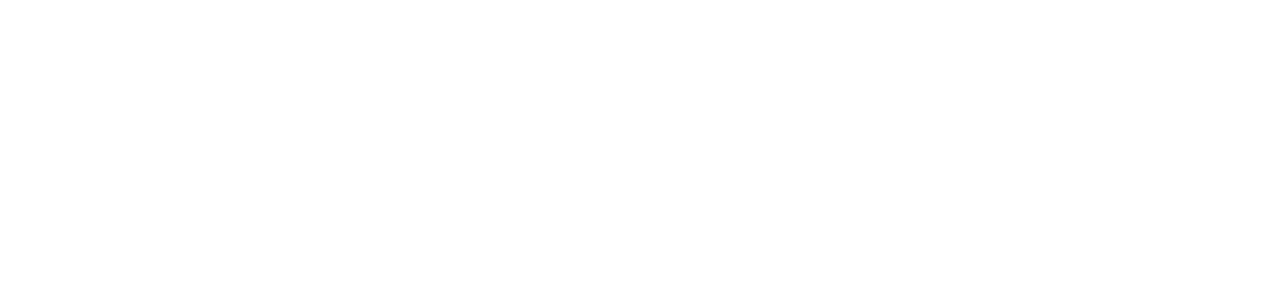
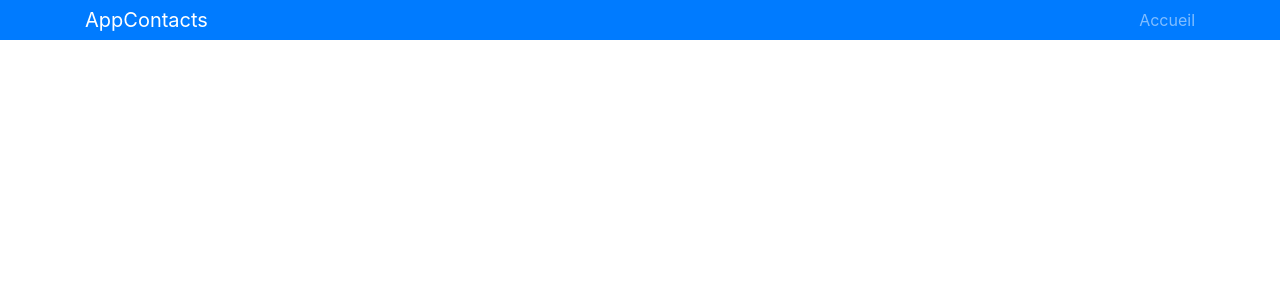
Before and after one commit to MGuillaumeF/appcontacts-react, a React (Create React App) app: page / in a window 1280 px wide. Shown: the top 300 px of the page. Built offline with nearby package versions, Linux system fonts and the light colour scheme.

Commit message:
Add Header in app

```diff
--- a/src/App.tsx
+++ b/src/App.tsx
@@ -1,9 +1,11 @@
 import React, {useState} from 'react';
 import 'bootstrap/dist/css/bootstrap.min.css';
+import Header from './components/header/Header'
 
 function App() {
   return (
     <div className="App">
+      <Header/>
     </div>
   );
 }
--- /dev/null
+++ b/src/components/header/Header.tsx
@@ -0,0 +1,21 @@
+import * as React from 'react';
+
+export interface IHeaderProps {
+}
+
+export default function Header (props: IHeaderProps) {
+  return (
+    <div>
+      <nav className='navbar navbar-dark bg-primary mb-3 py-0'>
+          <div className="container">
+            <a href='/' className='navbar-brand'>AppContacts</a>
+            <ul className='navbar-nav'>
+                <li className='nav-item ml-auto'>
+                    <a href='/' className='nav-link'>Accueil</a>
+                </li>
+            </ul>
+          </div>
+      </nav>
+    </div>
+  );
+}
```
